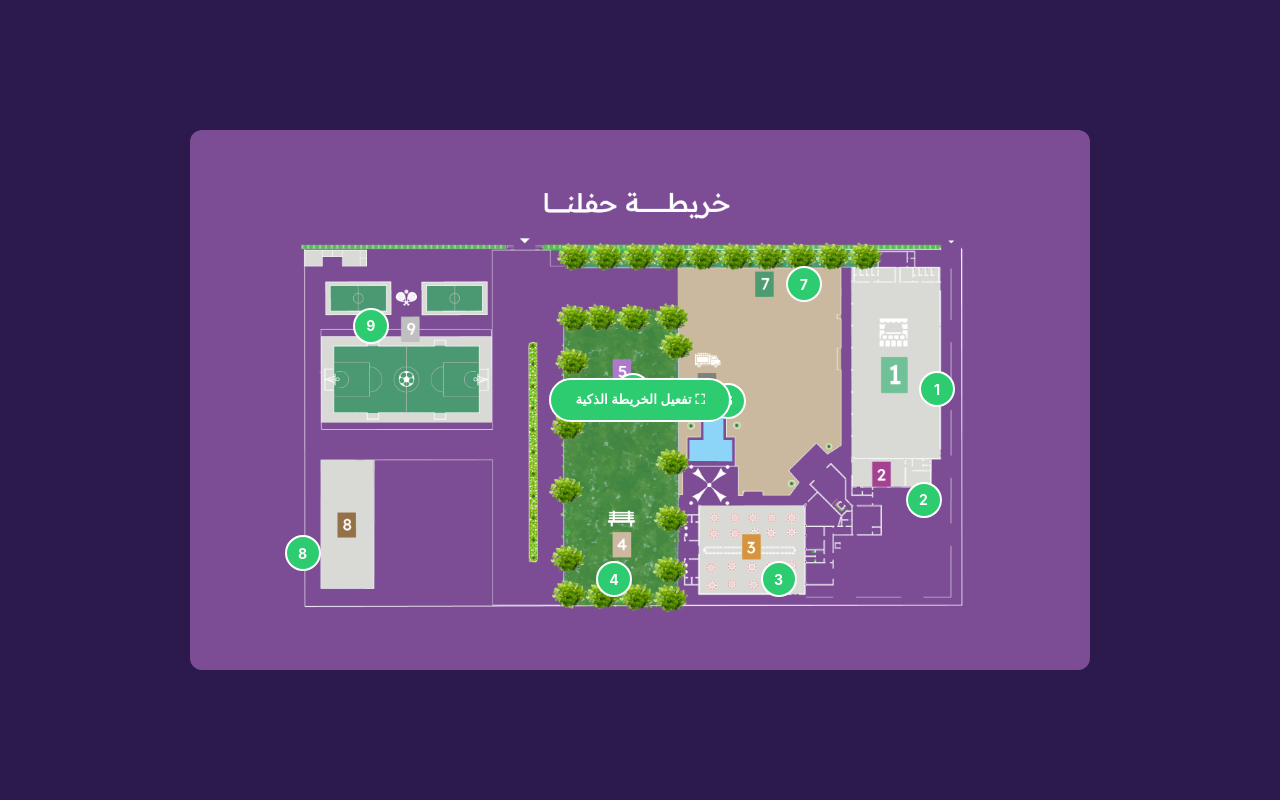
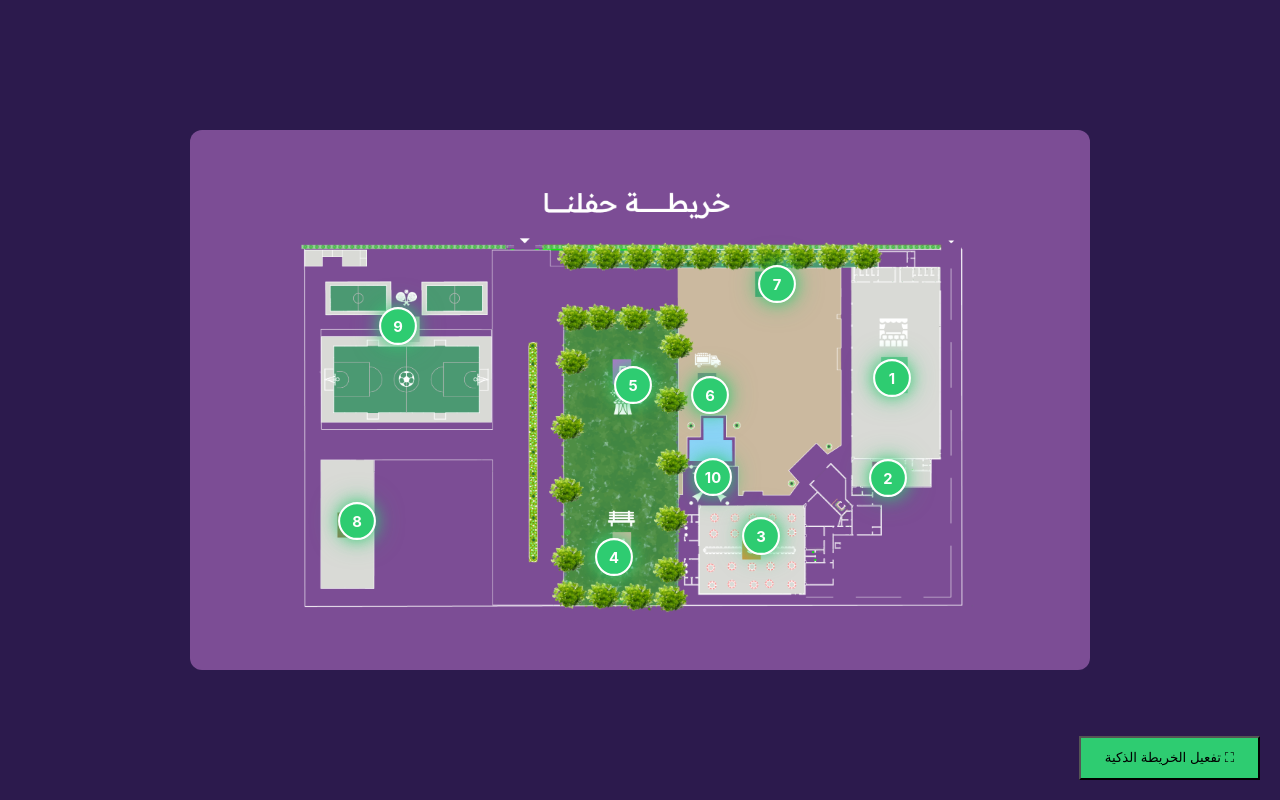
Before and after one commit to raghad-coder/map-project, a React (Vite) app: page / in a window 1280 px wide. Built offline with nearby package versions, Linux system fonts and the light colour scheme.

Commit message:
lastedit

```diff
--- a/src/App.css
+++ b/src/App.css
@@ -15,14 +15,18 @@
 /* 2. زر بدء التجربة */
 .start-btn {
   position: absolute;
+  bottom: 20px; /* المسافة من الأسفل */
+  right: 20px;  /* المسافة من اليمين */
   z-index: 1000;
   padding: 12px 24px;
   background: #2ecc71;
-  color: white;
-  border: 2px solid white;
-  border-radius: 50px;
-  font-weight: bold;
-  cursor: pointer;
+  /* بقية التنسيقات كما هي */
+}
+
+.start-btn:hover {
+  background: #27ae60;
+  transform: scale(1.05);
+  transition: all 0.3s ease;
 }
 
 /* 3. حاوية الخريطة: السر في ثبات الأرقام */
@@ -43,13 +47,12 @@
   display: block;
   border-radius: 12px;
 }
-
-/* 4. تصميم النقاط (Markers) */
+/* تحديث تصميم النقاط في App.css */
 .map-marker {
   position: absolute;
   width: 32px;
   height: 32px;
-  background: #2ecc71;
+  background: #2ecc71; /* اللون الأخضر كما في الصورة */
   color: white;
   border-radius: 50%;
   display: flex;
@@ -58,10 +61,39 @@
   font-weight: bold;
   font-size: 14px;
   border: 2px solid white;
-  /* السنترة المطلقة تضمن عدم تحرك الرقم عند الدوران */
+
+  /* السنترة المطلقة لضمان الدقة */
   transform: translate(-50%, -50%);
   z-index: 10;
   cursor: pointer;
+
+  /* إضافة تأثير التوهج */
+  box-shadow: 0 0 10px rgba(46, 204, 113, 0.7);
+  animation: marker-pulse 2s infinite ease-in-out;
+}
+
+/* حركة التوهج والنبط */
+@keyframes marker-pulse {
+  0%, 100% {
+    box-shadow: 0 0 8px rgba(46, 204, 113, 0.6), 0 0 15px rgba(46, 204, 113, 0.4);
+    transform: translate(-50%, -50%) scale(1);
+  }
+  50% {
+    box-shadow: 0 0 20px rgba(46, 204, 113, 1), 0 0 35px rgba(46, 204, 113, 0.6);
+    transform: translate(-50%, -50%) scale(1.1); /* تكبير بسيط عند التوهج */
+  }
+}
+
+/* تدوير الأرقام عكسياً في وضع الموبايل مع الحفاظ على التوهج */
+.rotated-mode .map-marker {
+  transform: translate(-50%, -50%) rotate(-90deg) !important;
+  /* نعدل حركة الـ animation لتناسب التدوير */
+  animation: marker-pulse-rotated 2s infinite ease-in-out;
+}
+
+@keyframes marker-pulse-rotated {
+  0%, 100% { transform: translate(-50%, -50%) rotate(-90deg) scale(1); }
+  50% { transform: translate(-50%, -50%) rotate(-90deg) scale(1.1); }
 }
 
 /* ====================================================== */
@@ -119,37 +151,60 @@
   backdrop-filter: blur(5px);
 }
 
+/* App.css */
+
+/* 1. تنسيق جسم المودال ليكون حاوية منضبطة */
 .modal-body {
-  position: relative;
+  position: relative; /* ضروري جداً عشان زر الإغلاق يتموضع بالنسبة له */
+  width: auto;
+  max-width: 90%; /* عشان ميكونش عملاق على الموبايل */
+  background: transparent; /* الخلفية شفافة عشان الصورة هي اللي تظهر */
   display: flex;
-  flex-direction: column;
+  justify-content: center;
   align-items: center;
-  justify-content: center;
+  /* نلغي أي حواف أو خلفيات بيضاء زائدة */
+  box-shadow: none;
+  border: none;
 }
 
+/* 2. تنسيق الصورة نفسها */
 .content-img {
-  width: 100%;
-  max-height: 80vh;
-  object-fit: contain; /* يضمن ظهور كامل الصورة بدون أي قص */
-  border-radius: 15px;
-  box-shadow: 0 10px 40px rgba(0,0,0,0.8);
+  width: auto; /* العرض تلقائي */
+  height: auto; /* الطول تلقائي */
+  max-width: 100%;
+  max-height: 80vh; /* نضمن إنها متطولش أوي */
+  object-fit: contain; /* تظهر كاملة بدون قص */
+  border-radius: 15px; /* حواف ناعمة للصورة المستطيلة */
+  box-shadow: 0 15px 40px rgba(0,0,0,0.6); /* ظل تقيل يديها فخامة */
+  border: 3px solid #2ecc71; /* إطار أخضر رفيع وشيك حول الصورة */
 }
 
+/* 3. التنسيق الجديد والمضبوط لزر الإغلاق X */
 .btn-close {
   position: absolute;
-  top: -20px;
+  /* الأرقام دي هتخليه "يركب" على الزاوية اليمين فوق بالظبط */
+  top: -15px;
   right: -15px;
-  width: 44px;
-  height: 44px;
-  background: #ff0000;
+
+  width: 40px;
+  height: 40px;
+  background: #e74c3c; /* لون أحمر جذاب */
   color: white;
   border-radius: 50%;
-  border: 3px solid white;
-  font-size: 28px;
+  border: 3px solid white; /* إطار أبيض يفصله عن الصورة */
+  font-size: 24px;
   font-weight: bold;
   display: flex;
   justify-content: center;
   align-items: center;
   cursor: pointer;
   z-index: 10000;
+  box-shadow: 0 5px 15px rgba(0,0,0,0.4);
+  transition: all 0.3s ease;
 }
+
+/* حركة بسيطة عند الوقوف على الزر */
+.btn-close:hover {
+  transform: scale(1.1) rotate(90deg);
+  background: #c0392b;
+}
--- a/src/data.js
+++ b/src/data.js
@@ -1,11 +1,13 @@
 export const areaData = [
-  { id: 1, top: '48.00%', left: '83.00%',  img: '/area1.png' },
-  { id: 2, top: '68.50%', left: '81.50%', img: '/area2.png' },
-  { id: 3, top: '83.20%', left: '65.40%', img: '/area3.png' },
-  { id: 4, top: '83.20%', left: '47.10%',img: '/area4.png' },
-  { id: 5, top: '48.30%', left: '49.20%', img: '/area5.png' },
-  { id: 6, top: '50.10%', left: '59.80%', img: '/area6.png' },
-  { id: 7, top: '28.50%', left: '68.20%', img: '/area7.png' },
-  { id: 8, top: '78.40%', left: '12.50%',img: '/area8.png' },
-  { id: 9, top: '36.20%', left: '20.10%', img: '/area9.png' },
+  { id: 1, top: '46.00%', left: '78.00%',  img: '/area1.png' },
+  { id: 2, top: '64.50%', left: '77.50%', img: '/area2.png' },
+  { id: 3, top: '75.20%', left: '63.40%', img: '/area3.png' },
+  { id: 4, top: '79.20%', left: '47.10%',img: '/area4.png' },
+  { id: 5, top: '47.30%', left: '49.20%', img: '/area5.png' },
+  { id: 6, top: '49.10%', left: '57.80%', img: '/area6.png' },
+  { id: 7, top: '28.50%', left: '65.20%', img: '/area7.png' },
+  { id: 8, top: '72.40%', left: '18.50%',img: '/area8.png' },
+  { id: 9, top: '36.20%', left: '23.10%', img: '/area9.png' },
+  { id: 10, top: '64.20%', left: '58.10%', img: '/area9.png' },
+
 ];
```
